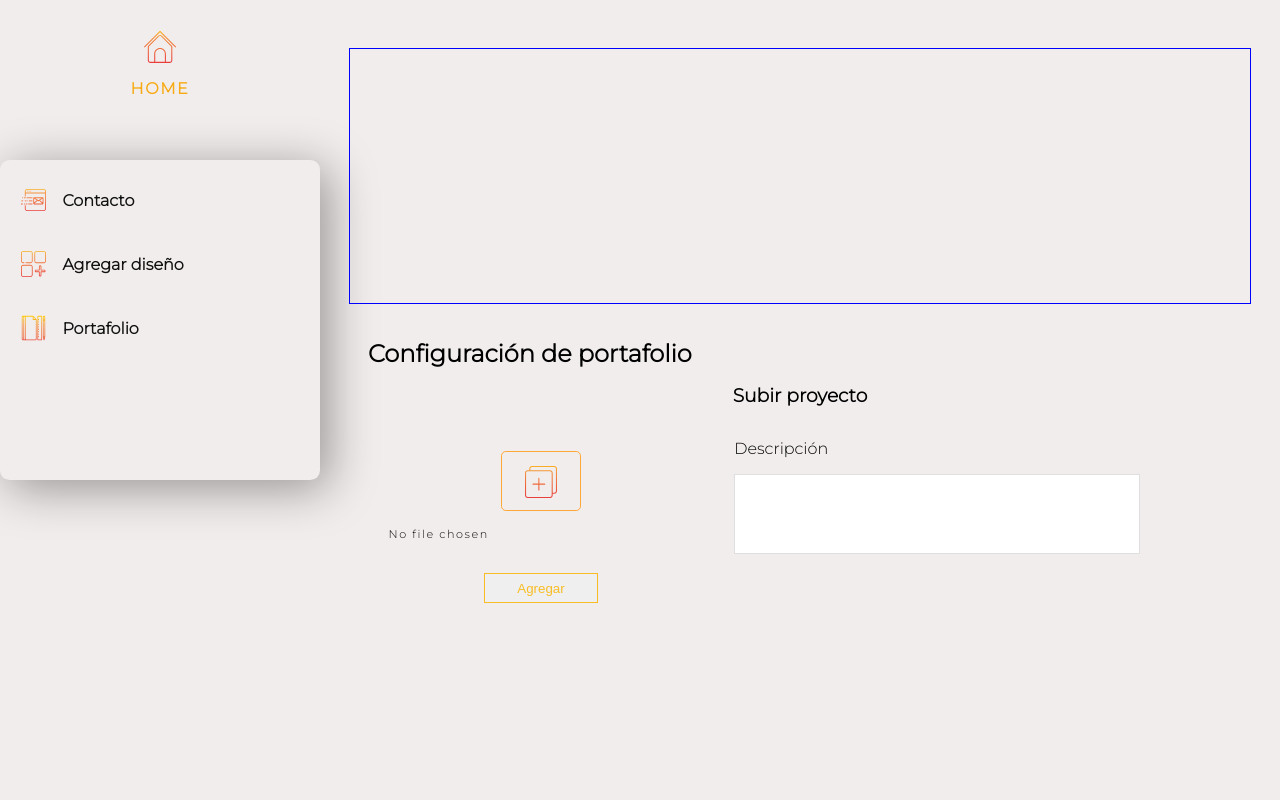
After one commit to bonjourrog/web-portfolio-Cordial-SDesign, a Node server app: page /auth/adminpanel in a window 1280 px wide. The commit adds this page. Run offline with Node 20, Linux system fonts and the light colour scheme; some libraries are stand-ins or nearby versions.

Commit message:
second commit

```diff
--- a/src/controllers/authController.js
+++ b/src/controllers/authController.js
@@ -4,4 +4,14 @@ controller.signIn = (req, res)=>{
     res.render('signIn')
 }
 
+controller.adminPanel = (req, res)=>{
+    res.render('adminPanel')
+}
+
+controller.uploadDesign = (req, res)=>{
+    const {path} = req.file
+    console.log(path)
+    res.send('mmmmmm')
+}
+
 module.exports = controller
--- a/src/public/css/authStyles.css
+++ b/src/public/css/authStyles.css
@@ -7,95 +7,323 @@
     max-height: 100%;
 }
 
-.sidebar{
-    position: relative;
+.left-bg{
     display: flex;
     align-items: center;
-    width: 45%;
+    position: relative;
+    width: 40rem;
     height: 100%;
     overflow: hidden;
-    background-color: rgba(17, 10, 18, 0.6);
-    box-shadow: 2rem 0 4rem rgba(8, 11, 18, 0.54);
+    background-color: rgba(2, 4, 4, 0.65);
 }
 
-.sidebar h2{
+.left-bg h2{
     width: 100%;
-    color:rgb(241, 241, 241);
-    text-shadow: .1rem .1rem 4rem rgb(6, 4, 8);
+    text-align: center;
     font-weight: normal;
     letter-spacing: .1rem;
     font-size: 2rem;
-    text-align: center;
+    color:rgba(224, 149, 37, 0.8);
 }
 
-.sidebar img{
+.left-bg img{
     position: absolute;
     width: auto;
     height: 100%;
     top:0;
-    left: -12rem;
+    left:-14rem;
     z-index: -1;
 }
 
-.signin .form{
+.form-signin{
     width: 25rem;
-    height: 30rem;
+    height: 70%;
+    margin:0 auto;
     border-radius: .3rem;
-    margin-left: 13%;
-    box-shadow: 1.5rem 1.5rem 2.5rem rgba(6, 6, 11, 0.18);
+    box-shadow: 1rem 1rem 3rem rgba(8, 8, 13, 0.25);
 }
 
-.form h3{
+.form-signin h3{
     width: 100%;
-    height:1.5rem;
-    margin-left: 3rem;
-    margin-top: 2rem;
-    font-size: 1.5rem;
+    font-size: 1.3rem;
+    padding-left: 2rem;
+    margin-bottom: 4rem;
+    margin-top: 1rem;
 }
 
-.form form{
-    width: 90%;
-    margin: 3rem auto;
+.form-signin form{
+    width: 80%;
+    height: auto;
+    margin:0 auto;
 }
 
-.form-group{
-    width: 70%;
-    margin: 0 auto;
-}
-
-.form-group label{
-    display: block;
+.form-signin .form-group{
     width: 100%;
     padding: 1rem 0;
 }
 
-.form-group input{
+.form-signin .form-group label{
     display: block;
     width: 100%;
-    padding: .5rem;
-    outline: none;
-    border:.1rem solid rgba(6, 6, 11, 0.22);
+    margin: 0 2rem;
+    margin-bottom: 1rem;
 }
 
-.form-group input:focus{
-    box-shadow: .6rem .6rem 1.2rem rgba(223, 149, 50, 0.22);
-    border: .1rem solid rgba(223, 149, 50, 0.48);
+.form-signin .form-group input{
+    display: block;
+    width: 80%;
+    margin: 0 2rem;
+    padding: .4rem .3rem;
+    font-size: 1rem;
+    outline:none;
+    border:.07rem solid rgba(69, 70, 70, 0.47);
 }
 
-.form-group button{
+.form-signin .form-group input:focus{
+    box-shadow: 1rem 1rem 1.3rem rgba(246, 187, 34, 0.19);
+    border:.1rem solid rgba(246, 187, 34, 0.19);
+}
+
+ .form-group button{
+    display:block;
+    margin:0 auto;
+    padding: .4rem 2rem;
+    color:rgba(249, 185, 20, 0.92);
+    border:.1rem solid rgba(249, 185, 20, 0.92);
+    outline: none;
+    cursor:pointer;
+}
+
+ .form-group button:hover{
+    color:rgba(242, 242, 242, 0.91);
+    border:.1rem solid rgba(249, 185, 20, 0.92);
+    background-color: rgba(249, 185, 20, 0.92);
+    box-shadow: 1rem 1rem 2.3rem rgba(249, 185, 20, 0.5);
+}
+
+/***     Admin Panel    ***/
+/***     Admin Panel    ***/
+/***     Admin Panel    ***/
+/***     Admin Panel    ***/
+/***     Admin Panel    ***/
+
+.adminpanel{
+    display: flex;
+    width: 100vw;
+    max-width:100%;
+    height: 100vh;
+    max-height: 100%;
+}
+
+/***     Sidebar    ***/
+/***     Sidebar    ***/
+/***     Sidebar    ***/
+/***     Sidebar    ***/
+/***     Sidebar    ***/
+
+.sidebar{
+    width: 20rem;
+    height:100%;
+}
+
+.home{
+    display: flex;
+    align-items: center;
+    justify-content: center;
+    flex-direction: column;
+    width: 100%;
+    height: 8rem;
+}
+
+.home img{
+    width: 2rem;
+    margin-bottom: 1rem;
+}
+
+.home h4{
+    width:100%;
+    text-align:center;
+    font-weight: normal:bold;
+    letter-spacing: .1rem;
+    color:rgb(247, 170, 19);
+}
+
+
+.settings{
+    width: 100%;
+    height: 20rem;
+    margin-top: 2rem;
+    border-radius: .6rem;
+    box-shadow: .5rem .5rem 3rem rgba(0, 0, 0, 0.39);
+}
+
+.settings ul{
+    display: flex;
+    align-items: center;
+    flex-direction: column;
+    width: 100%;
+    height: 100%;
+}
+
+.settings ul li{
+    width: 100%;
+    margin-top: 1rem;
+    height: 3rem;
+}
+
+.settings li a{
+    display:flex;
+    align-items: center;
+    width: 100%;
+    height: 100%;
+    text-decoration: none;
+    color:rgb(17, 17, 17);
+    font-weight: normal;
+    padding-left: 1.3rem;
+    cursor:pointer;
+}
+
+.settings li a:hover{
+    box-shadow: 1rem 1rem 3rem rgba(8, 8, 7, 0.3);
+}
+
+.settings h4{
     display: block;
-    width: 40%;
-    padding: .5rem 1rem;
-    margin: 3rem auto;
-    border:.1rem solid rgb(236, 157, 52);
-    cursor: pointer;
-    color:rgb(223, 149, 50);
-    outline: none;
-    background: transparent;
+    margin-left: 1rem;
+}
+
+.settings a img{
+    display: block;
+    width: 1.6rem;
+}
+
+/***     portfolio    ***/
+/***     portfolio    ***/
+/***     portfolio    ***/
+/***     portfolio    ***/
+/***     portfolio    ***/
+
+.portfolio_opc{
+    width: 73%;
+    margin: 0 auto;
+    padding: 3rem 1rem;
+}
+
+.admin_projects{
+    width: 100%;
+    height: 16rem;
+    margin-bottom: 1.2rem;
+    border:1px solid blue;
+}
+
+.upload-project{
+    width: 100%;
+}
+
+.upload-project h2{
+    width: 100%;
+    padding: 1rem 1.2rem;
+}
+
+.upload-project h3{
+    width: 100%;
+    text-align: center;
+}
+
+.upload-project form{
+    display:flex;
+    justify-content: center;
+    flex-wrap: wrap;
+    width: 90%;
+    margin:0 auto;
+}
+
+.upload-project .form-group{
+    width: 50%;
+    height: 13rem;
+    margin-top: 1rem;
+}
+
+.upload-project .form-group label{
+    display: block;
+    padding: 1rem 0;
+
+}
+
+.select-file{
+    display: flex;
+    align-items: center;
+    justify-content: center;
+    flex-direction: column;
+    width: 20% !important;
+    margin-right: 7rem;
+}
+
+.select-file label{
+    margin: 0 0 0 0 !important;
+    padding: 0 !important;
+    width: 5rem;
+    font-size: 3rem;
+    text-align: center;
+    cursor:pointer;
+    color: rgba(255, 160, 34, 0.89);
+    border:.3px solid rgba(255, 160, 34, 0.89);
+    border-radius: .3rem;
     transition: all .3s ease;
 }
 
-.form-group button:hover{
-    background: rgb(223, 149, 50);
-    color:rgb(241, 241, 241);
+.select-file label img{
+    width: 2rem;
 }
+
+.select-file label:hover{
+    transform: scale(1.1);
+    box-shadow: .7rem .7rem 2.3rem rgba(0, 0, 0, 0.29);
+}
+
+.upload-project .form-group input[type="file"]{
+    display: block;
+    margin-bottom: 2rem;
+    margin-top: 1rem;
+    color:rgba(14, 13, 13, 1);
+    text-align: center;
+    font-size: .7rem;
+    font-family: 'Montserrat', sans-serif;
+    letter-spacing: .1rem;
+    outline: none;
+}
+
+.upload-project .form-group input::file-selector-button {
+    display: none;
+}
+
+.upload-project .form-group textarea{
+    width: 100%;
+    height: 5rem;
+    resize: none;
+    outline: none;
+    padding: .5rem .5rem;
+    color:rgb(11, 11, 11);
+    letter-spacing: .1rem;
+    font-size: .9rem;
+    font-family: 'Montserrat', sans-serif;
+    border:.05rem solid rgba(9, 10, 10, 0.13);
+}
+
+.upload-project .form-group textarea::-webkit-scrollbar{
+    width: .8rem;
+}
+
+.upload-project .form-group textarea::-webkit-scrollbar-track{
+    background-color: rgba(62, 62, 62, 0.09);
+}
+
+.upload-project .form-group textarea::-webkit-scrollbar-thumb{
+    background-color: rgba(62, 62, 62, 0.19);
+    border-radius: 1rem;
+    border:.2px solid rgba(250, 159, 22, 0.22);
+}
+
+.upload-project .form-group textarea:focus{
+    box-shadow: 1rem 1rem 3rem rgba(0, 0, 0, 0.2);
+}
--- a/src/routes/authRoutes.js
+++ b/src/routes/authRoutes.js
@@ -1,6 +1,11 @@
 const {Router} = require('express')
 const router = Router()
 const controller = require('../controllers/authController')
+
 router.get('/signIn', controller.signIn)
 
+router.get('/adminpanel', controller.adminPanel)
+
+router.post('/uploadDesign', controller.uploadDesign)
+
 module.exports = router
--- a/src/server.js
+++ b/src/server.js
@@ -1,4 +1,5 @@
 const express = require('express')
+const multer = require('multer')
 const path = require('path')
 const morgan = require('morgan')
 const app = express()
@@ -6,17 +7,39 @@ const app = express()
 const router = require('./routes/userRoutes')
 const authRouter = require('./routes/authRoutes')
 
+const storage = multer.diskStorage({
+    destination: path.join(__dirname, 'public/uploads'),
+    filename: (req, file, cb)=>{
+        cb(null, file.originalname)
+    }
+})
+
 app.set('port', process.env.PORT || 3000)
 app.set('view engine', 'ejs')
 app.set('views', path.join(__dirname, 'views'))
 
+const upload = multer({
+    storage,
+    dest: path.join(__dirname, 'public/uploads'),
+    limit: {fileSize: 1000000},
+    fileFilter: (req, file, cb)=>{
+        const filetypes = '/jpeg|jpg|png|svg|gif/'
+        const mimetype = filetypes.test(file.mimetype)
+        const extname = filetypes.test(file.extname(file.originalname))
+
+        if(mimetype && extname){
+            return cb(null, true)
+        }
+        cb('Error: el archivo debe ser una imagen valida')
+    }
+}).single('image')
+app.use(upload)
 app.use(morgan('dev'))
 app.use(express.urlencoded({extended:false}))
 app.use(express.static(path.join(__dirname, 'public')))
 app.use('/auth', authRouter)
 app.use('/', router)
 
-
 app.listen(app.get('port'), ()=>{
     console.log(`Listening on port ${app.get('port')}`);
 })
--- /dev/null
+++ b/src/views/adminPanel.ejs
@@ -0,0 +1,7 @@
+<%-include('./partials/header')-%>
+    <div class="adminpanel">
+        <%-include('./auth/adminSidebar')-%>
+        <%-include('./auth/portfolio')-%>
+    </div>
+</body>
+</html>
--- /dev/null
+++ b/src/views/auth/adminSidebar.ejs
@@ -0,0 +1,14 @@
+<div class="sidebar">
+    <div class="home">
+        <img src="/icons/adminSidebar/home.svg" alt="home icon">
+        <h4>HOME</h4>
+    </div>
+
+    <div class="settings">
+        <ul>
+            <li><a class="" href="#"><img src="/icons/adminSidebar/browser.svg" alt=""><h4>Contacto</h4></a></li>
+            <li><a class="" href="#"><img src="/icons/adminSidebar/add_2.svg" alt=""><h4>Agregar diseño</h4></a></li>
+            <li><a class="" href="#"><img src="/icons/adminSidebar/document.svg" alt=""><h4>Portafolio</h4></a></li>
+        </ul>
+    </div>
+</div>
--- /dev/null
+++ b/src/views/auth/portfolio.ejs
@@ -0,0 +1,25 @@
+<div class="portfolio_opc">
+
+    <div class="admin_projects">
+
+    </div>
+
+    <div class="upload-project">
+        <h2>Configuración de portafolio</h2>
+        <h3>Subir proyecto</h3>
+        <form class="" action="/auth/uploadDesign" method="post" enctype="multipart/form-data">
+
+            <div class="form-group select-file">
+                <label for="image"><img src="/icons/add.svg" alt=""></label>
+                <input id="image" type="file" name="image">
+                <button type="submit" name="button">Agregar</button>
+            </div>
+
+            <div class="form-group">
+                <label for="desc">Descripción</label>
+                <textarea id="desc" name="desc"></textarea>
+            </div>
+        </form>
+    </div>
+
+</div>
--- a/src/views/signIn.ejs
+++ b/src/views/signIn.ejs
@@ -1,14 +1,14 @@
 <%-include('./partials/header')-%>
 
     <div class="signin">
-        <div class="sidebar">
+        <div class="left-bg">
             <img src="/img/workplace.jpg" alt="background">
             <h2>Cordial_SDesign</h2>
         </div>
 
-        <div class="form">
+        <div class="form-signin">
             <h3>Inicio de sesión</h3>
-            <form class="" action="" method="post">
+            <form class="" action="/auth/adminpanel" method="post">
                 <div class="form-group">
                     <label for="username">Nombre de usuario</label>
                     <input autocomplete="off" type="text" name="username">
```
Also changed, not shown: resources.txt (renamed from src/resources.txt, +12 -0 lines), src/public/icons/add.svg (added), src/public/icons/adminSidebar/add_2.svg (added), src/public/icons/adminSidebar/browser.svg (added), src/public/icons/adminSidebar/document.svg (added), src/public/icons/adminSidebar/home.svg (added), src/public/icons/adminSidebar/house.svg (added), src/views/user/userNavbar.ejs (added), 1 other file.
